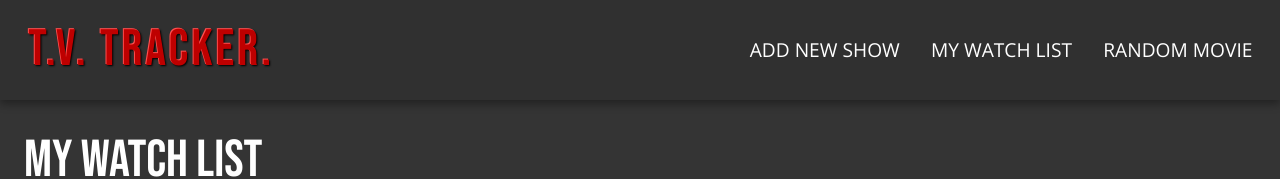
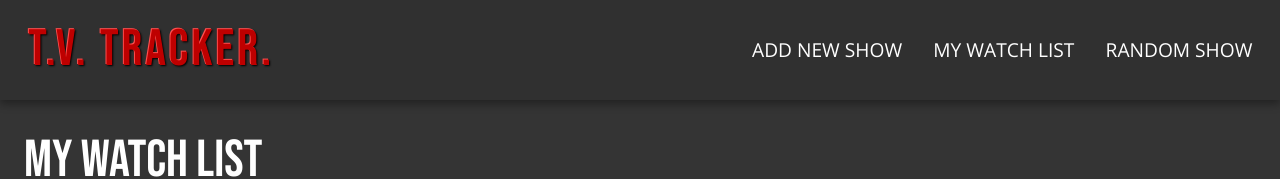
Before and after one commit to sarameix/Movie-App-FrontEnd, a React (Create React App) app: page / in a window 1280 px wide. Shown: the top 179 px of the page. Built offline with nearby package versions, Linux system fonts and the light colour scheme; no server answers.

Commit message:
updating header

```diff
--- a/src/components/Header.js
+++ b/src/components/Header.js
@@ -5,7 +5,7 @@ const Header = (props) => {
             <div className="header-buttons">
                 <button value='addForm' onClick={props.handleDisplayChange}>Add New Show</button>
                 <button value='watchList' onClick={props.handleDisplayChange}>My Watch List</button>
-                <button value= 'randomMovie' onClick={props.handleDisplayChange}>Random Movie</button>
+                <button value= 'randomMovie' onClick={props.handleDisplayChange}>Random Show</button>
             </div>
         </header>
     )
```
